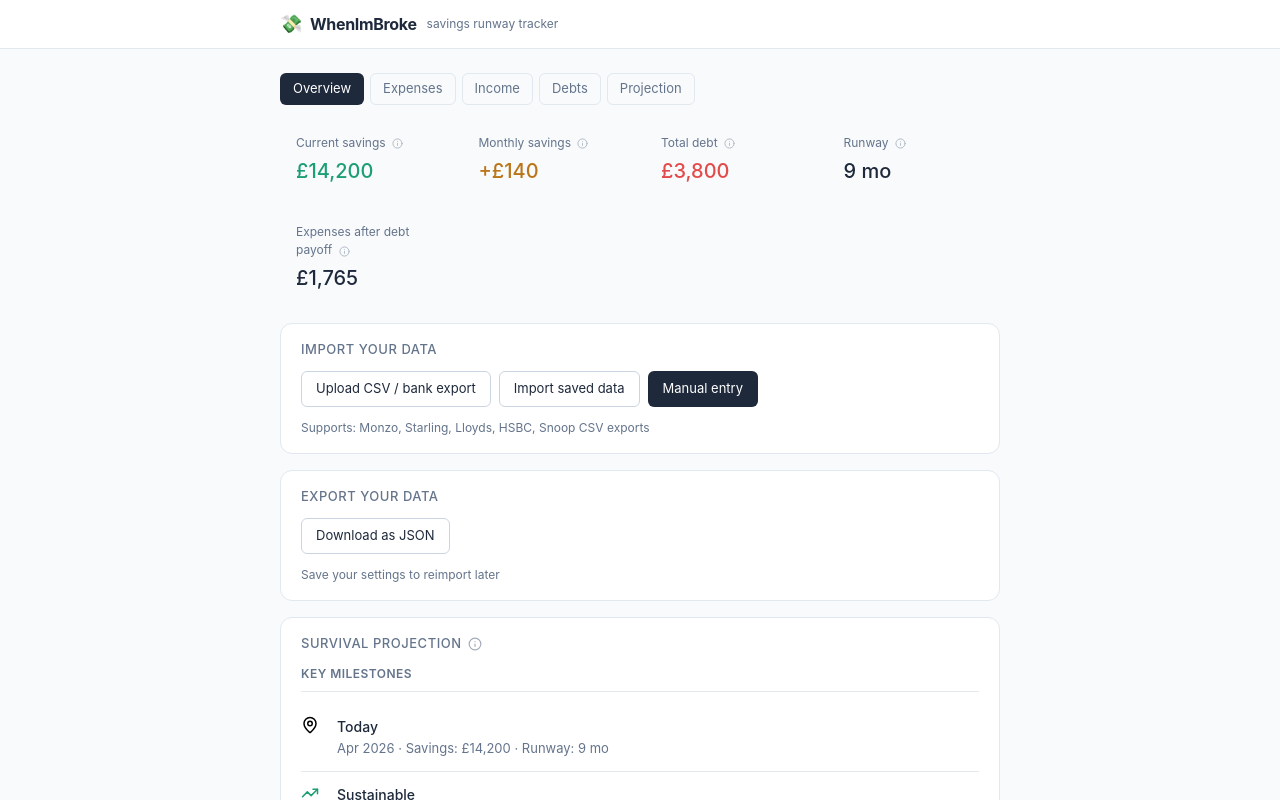
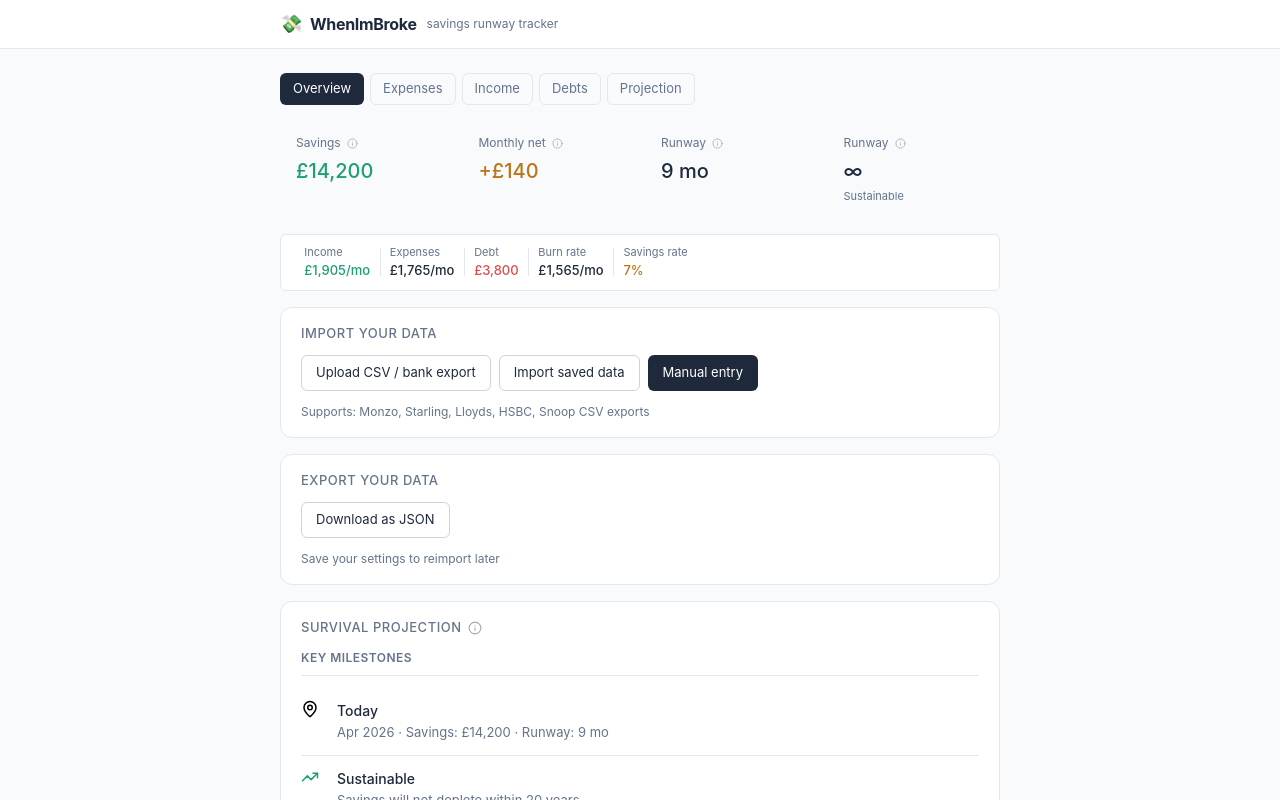
Before and after one commit to JohnNooney/WhenImBroke, a React (Vite) app in the folder app/: page / in a window 1280 px wide. Shown: the top 800 px of the page. Built offline with nearby package versions, Linux system fonts and the light colour scheme.

Commit message:
Redesign projection chart with milestone markers and enhanced detail panel

```diff
--- a/app/src/components/SavingsTracker.tsx
+++ b/app/src/components/SavingsTracker.tsx
@@ -133,6 +133,18 @@ export function SavingsTracker({ data, onChange }: Props) {
     return 'danger';
   };
 
+  const nextMilestone = (() => {
+    if (result.depletionDate) {
+      const moAway = Math.max(0, Math.ceil((result.depletionDate.getTime() - Date.now()) / (1000 * 60 * 60 * 24 * 30.44)));
+      return { label: 'Breaks', value: formatDate(result.depletionDate), sub: `${moAway} mo away`, color: 'danger' as const, tooltip: 'When savings will run out at current spending trajectory.' };
+    }
+    if (result.lastSafeDate) {
+      const moAway = Math.max(0, Math.ceil((result.lastSafeDate.getTime() - Date.now()) / (1000 * 60 * 60 * 24 * 30.44)));
+      return { label: 'Ready', value: formatDate(result.lastSafeDate), sub: moAway > 0 ? `${moAway} mo away` : 'Now', color: 'ok' as const, tooltip: 'Target reached & debt-free — safe to enter consumption mode.' };
+    }
+    return { label: 'Runway', value: '∞', sub: 'Sustainable', color: 'neutral' as const, tooltip: 'Savings will not deplete within the 20-year projection window.' };
+  })();
+
   return (
     <div className="wrap">
       {/* Tabs */}
@@ -148,36 +160,71 @@ export function SavingsTracker({ data, onChange }: Props) {
         ))}
       </div>
 
-      {/* Metrics Grid */}
+      {/* Primary Stats */}
       <div className="metric-grid">
         <div className="metric">
-          <div className="label">Current savings <Tooltip text="Your current savings balance. Baseline for all runway and depletion projections." /></div>
+          <div className="label">Savings <Tooltip text="Your current savings balance. Baseline for all runway and depletion projections." /></div>
           <div className="value" style={{ color: getValueColor('ok') }}>
             {formatCurrency(data.currentSavings)}
           </div>
         </div>
         <div className="metric">
-          <div className="label">Monthly savings <Tooltip text="Income minus all expenses including debt repayments. Positive means you're accumulating savings each month." /></div>
+          <div className="label">Monthly net <Tooltip text="Income minus all expenses including debt repayments. Positive means you're building savings each month." /></div>
           <div className="value" style={{ color: getValueColor(getSurplusColor()) }}>
             {result.monthlySavings >= 0 ? '+' : ''}{formatCurrency(result.monthlySavings)}
           </div>
         </div>
         <div className="metric">
-          <div className="label">Total debt <Tooltip text="Outstanding debt balance. Repayments are included in saving-phase costs only — cleared before consumption mode begins." /></div>
-          <div className="value" style={{ color: data.totalDebt > 0 ? getValueColor('danger') : getValueColor('neutral') }}>
-            {formatCurrency(data.totalDebt)}
-          </div>
-        </div>
-        <div className="metric">
-          <div className="label">Runway <Tooltip text="Months your current savings would last if income stopped today, spending only on living expenses (debt repayments end with the debt)." /></div>
+          <div className="label">Runway <Tooltip text="Months your current savings would last if income stopped today, spending only on living expenses." /></div>
           <div className="value">
             {result.runwayMonths === Infinity ? '∞' : `${result.runwayMonths} mo`}
           </div>
         </div>
         <div className="metric">
-          <div className="label">Expenses after debt payoff <Tooltip text="Monthly expenses once debt is cleared: living expenses + your savings contribution. Debt repayment stops." /></div>
-          <div className="value">{formatCurrency(result.livingExpenses + data.monthlySavingsContribution)}</div>
+          <div className="label">{nextMilestone.label} <Tooltip text={nextMilestone.tooltip} /></div>
+          <div className="value" style={{ color: getValueColor(nextMilestone.color) }}>
+            {nextMilestone.value}
+          </div>
+          <div className="metric-sub">{nextMilestone.sub}</div>
         </div>
+      </div>
+
+      {/* Supporting Details */}
+      <div className="dash-strip">
+        <div className="dash-item">
+          <span className="dash-label">Income</span>
+          <span className="dash-val" style={{ color: getValueColor('ok') }}>{formatCurrency(data.monthlyIncome)}/mo</span>
+        </div>
+        <div className="dash-sep" />
+        <div className="dash-item">
+          <span className="dash-label">Expenses</span>
+          <span className="dash-val">{formatCurrency(result.monthlyExpenses)}/mo</span>
+        </div>
+        {data.totalDebt > 0 && (
+          <>
+            <div className="dash-sep" />
+            <div className="dash-item">
+              <span className="dash-label">Debt</span>
+              <span className="dash-val" style={{ color: getValueColor('danger') }}>{formatCurrency(data.totalDebt)}</span>
+            </div>
+          </>
+        )}
+        <div className="dash-sep" />
+        <div className="dash-item">
+          <span className="dash-label">Burn rate</span>
+          <span className="dash-val">{formatCurrency(result.livingExpenses)}/mo</span>
+        </div>
+        {data.monthlyIncome > 0 && (
+          <>
+            <div className="dash-sep" />
+            <div className="dash-item">
+              <span className="dash-label">Savings rate</span>
+              <span className="dash-val" style={{ color: getValueColor(getSurplusColor()) }}>
+                {Math.round((result.monthlySavings / data.monthlyIncome) * 100)}%
+              </span>
+            </div>
+          </>
+        )}
       </div>
 
       {/* Overview Tab */}
@@ -289,7 +336,7 @@ export function SavingsTracker({ data, onChange }: Props) {
       {activeTab === 'projection' && (
         <>
           <ProjectionSection result={result} data={data} />
-          <ProjectionChart result={result} />
+          <ProjectionChart result={result} data={data} />
           <Section title="Phase thresholds">
             <p style={{ fontSize: '13px', color: 'var(--color-text-secondary)', marginBottom: '12px' }}>
               Set how many months of runway define each phase
@@ -684,94 +731,192 @@ function ProjectionSection({ result, data }: { result: RunwayResult; data: Finan
   );
 }
 
-function ProjectionChart({ result }: { result: RunwayResult }) {
-  const projections = result.projections.slice(0, 24);
+function ProjectionChart({ result, data }: { result: RunwayResult; data: FinancialData }) {
   const [selected, setSelected] = useState<MonthProjection | null>(null);
+
+  // Show until 2 months past depletion, or 36 months, whichever is less
+  const deplIdx = result.projections.findIndex(p => p.phase === 'depleted');
+  const displayCount = Math.min(
+    deplIdx >= 0 ? deplIdx + 3 : 36,
+    result.projections.length,
+  );
+  const projections = result.projections.slice(0, displayCount);
   if (projections.length === 0) return null;
 
   const maxBalance = Math.max(...projections.map(p => p.savingsBalance));
+  const effectiveMax = Math.max(maxBalance, data.savingsTarget, 1);
+
+  const phaseColor = (phase: MonthProjection['phase']) => {
+    if (phase === 'comfortable') return 'var(--color-ok)';
+    if (phase === 'caution') return 'var(--color-warn)';
+    if (phase === 'critical') return 'var(--color-danger)';
+    return 'var(--color-border-secondary)';
+  };
+
+  // Find milestone indices within displayed range
+  const findMilestoneIdx = (date: Date | null) => {
+    if (!date) return -1;
+    const idx = projections.findIndex(p => p.date >= date);
+    return idx;
+  };
+  const debtFreeIdx = findMilestoneIdx(result.debtFreeDate);
+  const lastSafeIdx = findMilestoneIdx(result.lastSafeDate);
+  const shownDeplIdx = deplIdx >= 0 && deplIdx < displayCount ? deplIdx : -1;
+
+  // Don't show debtFree marker if it's the same month as lastSafe
+  const showDebtFree = debtFreeIdx >= 0 && debtFreeIdx !== lastSafeIdx;
+
+  const markerLeft = (idx: number) =>
+    `${((idx + 0.5) / projections.length) * 100}%`;
+
+  // Savings target line height (% from bottom)
+  const targetLinePct = data.savingsTarget > 0
+    ? Math.min((data.savingsTarget / effectiveMax) * 100, 99)
+    : null;
 
   return (
     <Section title="Savings over time">
+      {/* Y-axis reference */}
+      <div style={{ display: 'flex', justifyContent: 'space-between', fontSize: '11px', color: 'var(--color-text-secondary)', marginBottom: '4px' }}>
+        <span>{formatCurrency(effectiveMax)}</span>
+        {targetLinePct !== null && (
+          <span style={{ color: 'var(--color-ok)' }}>Target {formatCurrency(data.savingsTarget)}</span>
+        )}
+        <span>£0</span>
+      </div>
+
+      {/* Chart area */}
       <div style={{ display: 'flex', alignItems: 'flex-end', gap: '2px', height: '120px', position: 'relative' }}>
+
+        {/* Savings target horizontal line */}
+        {targetLinePct !== null && (
+          <div style={{
+            position: 'absolute', left: 0, right: 0,
+            bottom: `${targetLinePct}%`,
+            borderTop: '1px dashed var(--color-ok)',
+            opacity: 0.45,
+            pointerEvents: 'none',
+            zIndex: 1,
+          }} />
+        )}
+
+        {/* Milestone: debt-free */}
+        {showDebtFree && (
+          <div style={{
+            position: 'absolute', top: 0, bottom: 0,
+            left: markerLeft(debtFreeIdx),
+            borderLeft: '1px dashed var(--color-warn)',
+            opacity: 0.7,
+            pointerEvents: 'none',
+            zIndex: 3,
+          }}>
+            <span style={{ position: 'absolute', top: 2, left: 4, fontSize: '10px', color: 'var(--color-warn)', whiteSpace: 'nowrap', lineHeight: 1 }}>debt-free</span>
+          </div>
+        )}
+
+        {/* Milestone: ready (consumption mode) */}
+        {lastSafeIdx >= 0 && (
+          <div style={{
+            position: 'absolute', top: 0, bottom: 0,
+            left: markerLeft(lastSafeIdx),
+            borderLeft: '1px dashed var(--color-ok)',
+            opacity: 0.7,
+            pointerEvents: 'none',
+            zIndex: 3,
+          }}>
+            <span style={{ position: 'absolute', top: showDebtFree && Math.abs(lastSafeIdx - debtFreeIdx) < 4 ? 14 : 2, left: 4, fontSize: '10px', color: 'var(--color-ok)', whiteSpace: 'nowrap', lineHeight: 1 }}>ready</span>
+          </div>
+        )}
+
+        {/* Milestone: depleted */}
+        {shownDeplIdx >= 0 && (
+          <div style={{
+            position: 'absolute', top: 0, bottom: 0,
+            left: markerLeft(shownDeplIdx),
+            borderLeft: '1px dashed var(--color-danger)',
+            opacity: 0.7,
+            pointerEvents: 'none',
+            zIndex: 3,
+          }}>
+            <span style={{ position: 'absolute', top: 2, right: 4, left: 'auto', fontSize: '10px', color: 'var(--color-danger)', whiteSpace: 'nowrap', lineHeight: 1 }}>broke</span>
+          </div>
+        )}
+
+        {/* Bars */}
         {projections.map((p, i) => {
-          const height = maxBalance > 0 ? (p.savingsBalance / maxBalance) * 100 : 0;
-          const color = p.phase === 'comfortable' ? 'var(--color-ok)'
-            : p.phase === 'caution' ? 'var(--color-warn)'
-            : p.phase === 'critical' ? 'var(--color-danger)'
-            : 'var(--color-border-tertiary)';
+          const height = (p.savingsBalance / effectiveMax) * 100;
           const isSelected = selected?.month === p.month;
-
           return (
             <div
               key={i}
-              onClick={() => setSelected(p)}
+              onClick={() => setSelected(isSelected ? null : p)}
               style={{
                 flex: 1,
-                height: `${Math.max(height, 2)}%`,
-                background: color,
+                height: `${Math.max(height, 1.5)}%`,
+                background: phaseColor(p.phase),
                 borderRadius: '2px 2px 0 0',
-                minWidth: '8px',
+                minWidth: '4px',
                 cursor: 'pointer',
                 position: 'relative',
+                zIndex: 2,
                 outline: isSelected ? '2px solid var(--color-text-primary)' : 'none',
                 outlineOffset: '2px',
+                opacity: selected && !isSelected ? 0.5 : 1,
+                transition: 'opacity 0.1s',
               }}
             />
           );
         })}
+      </div>
 
-        {selected && (
-          <div
-            style={{
-              position: 'absolute',
-              top: -8,
-              bottom: -8,
-              left: `${(selected.month / projections.length) * 100 + (50 / projections.length)}%`,
-              width: '2px',
-              borderLeft: '2px dotted var(--color-text-primary)',
-              pointerEvents: 'none',
-              transform: 'translateX(-50%)',
-            }}
-          />
-        )}
-      </div>
+      {/* X-axis labels */}
       <div style={{ display: 'flex', justifyContent: 'space-between', fontSize: '11px', color: 'var(--color-text-secondary)', marginTop: '4px' }}>
         <span>{formatDate(projections[0].date)}</span>
         <span>{formatDate(projections[projections.length - 1].date)}</span>
       </div>
 
+      {/* Phase legend */}
+      <div style={{ display: 'flex', gap: '12px', marginTop: '8px', flexWrap: 'wrap' }}>
+        {(['comfortable', 'caution', 'critical', 'depleted'] as const).map(ph => (
+          projections.some(p => p.phase === ph) && (
+            <span key={ph} style={{ display: 'flex', alignItems: 'center', gap: '4px', fontSize: '11px', color: 'var(--color-text-secondary)' }}>
+              <span style={{ width: 8, height: 8, borderRadius: '2px', background: phaseColor(ph), display: 'inline-block' }} />
+              {ph}
+            </span>
+          )
+        ))}
+      </div>
+
+      {/* Selected month detail */}
       {selected && (
         <div style={{
-          marginTop: '12px',
-          padding: '12px',
-          background: 'var(--color-bg-secondary)',
-          borderRadius: '8px',
+          marginTop: '10px',
+          padding: '10px 12px',
+          background: 'var(--color-background-secondary)',
+          borderRadius: 'var(--border-radius-md)',
           fontSize: '13px',
-          border: '2px solid var(--color-text-primary)'
+          border: '0.5px solid var(--color-border-tertiary)',
         }}>
-          <div style={{ fontWeight: 600, marginBottom: '8px', display: 'flex', justifyContent: 'space-between' }}>
-            <span>{formatDate(selected.date)} · Month {selected.month + 1} · {selected.mode === 'saving' ? 'Saving Mode' : 'Consumption Mode'}</span>
+          <div style={{ fontWeight: 600, marginBottom: '8px', display: 'flex', justifyContent: 'space-between', alignItems: 'center' }}>
+            <span style={{ fontSize: '12px' }}>
+              {formatDate(selected.date)} · Month {selected.month + 1} ·{' '}
+              <span style={{ color: selected.mode === 'saving' ? 'var(--color-ok)' : 'var(--color-warn)' }}>
+                {selected.mode === 'saving' ? 'Saving' : 'Consumption'}
+              </span>
+            </span>
             <button
               onClick={() => setSelected(null)}
-              style={{
-                background: 'none',
-                border: 'none',
-                cursor: 'pointer',
-                fontSize: '16px',
-                color: 'var(--color-text-secondary)'
-              }}
-            >
-              ×
-            </button>
+              style={{ background: 'none', border: 'none', cursor: 'pointer', fontSize: '16px', color: 'var(--color-text-secondary)', lineHeight: 1, padding: 0 }}
+            >×</button>
           </div>
-          <div style={{ display: 'grid', gridTemplateColumns: 'repeat(2, 1fr)', gap: '8px' }}>
-            <div>Balance: <strong>{formatCurrency(selected.savingsBalance)}</strong></div>
-            <div>Phase: <strong style={{ color: selected.phase === 'comfortable' ? 'var(--color-ok)' : selected.phase === 'caution' ? 'var(--color-warn)' : selected.phase === 'critical' ? 'var(--color-danger)' : 'inherit' }}>{selected.phase}</strong></div>
-            {selected.income > 0 && <div>Income: <span style={{ color: 'var(--color-ok)' }}>+{formatCurrency(selected.income)}</span></div>}
-            <div>Expenses: <span style={{ color: 'var(--color-danger)' }}>-{formatCurrency(selected.expenses)}</span></div>
-            {selected.debtPaid > 0 && <div>Debt paid: <span style={{ color: 'var(--color-warn)' }}>-{formatCurrency(selected.debtPaid)}</span></div>}
-            <div>Net: <strong style={{ color: selected.netChange >= 0 ? 'var(--color-ok)' : 'var(--color-danger)' }}>{selected.netChange >= 0 ? '+' : ''}{formatCurrency(selected.netChange)}</strong></div>
+          <div style={{ display: 'grid', gridTemplateColumns: 'repeat(2, 1fr)', gap: '6px' }}>
+            <div>Balance <strong>{formatCurrency(selected.savingsBalance)}</strong></div>
+            <div>Phase <strong style={{ color: phaseColor(selected.phase) }}>{selected.phase}</strong></div>
+            {selected.income > 0 && <div>Income <span style={{ color: 'var(--color-ok)' }}>+{formatCurrency(selected.income)}</span></div>}
+            <div>Expenses <span style={{ color: 'var(--color-danger)' }}>−{formatCurrency(selected.expenses)}</span></div>
+            {selected.debtPaid > 0 && <div>Debt paid <span style={{ color: 'var(--color-warn)' }}>−{formatCurrency(selected.debtPaid)}</span></div>}
+            {selected.remainingDebt > 0 && <div>Debt left <span style={{ color: 'var(--color-danger)' }}>{formatCurrency(selected.remainingDebt)}</span></div>}
+            <div>Net <strong style={{ color: selected.netChange >= 0 ? 'var(--color-ok)' : 'var(--color-danger)' }}>{selected.netChange >= 0 ? '+' : ''}{formatCurrency(selected.netChange)}</strong></div>
           </div>
         </div>
       )}
--- a/app/src/index.css
+++ b/app/src/index.css
@@ -150,6 +150,53 @@
   font-size: 20px;
   font-weight: 500;
   color: var(--color-text-primary);
+}
+
+.metric .metric-sub {
+  font-size: 11px;
+  color: var(--color-text-secondary);
+  margin-top: 2px;
+}
+
+/* Dashboard secondary details strip */
+.dash-strip {
+  display: flex;
+  align-items: center;
+  gap: 0;
+  padding: 0.55rem 0.85rem;
+  background: var(--color-background-primary);
+  border: 0.5px solid var(--color-border-tertiary);
+  border-radius: var(--border-radius-md);
+  margin-bottom: 1rem;
+  flex-wrap: wrap;
+  row-gap: 6px;
+}
+
+.dash-item {
+  display: flex;
+  flex-direction: column;
+  gap: 1px;
+  padding: 0 0.6rem;
+}
+
+.dash-label {
+  font-size: 11px;
+  color: var(--color-text-secondary);
+  white-space: nowrap;
+}
+
+.dash-val {
+  font-size: 13px;
+  font-weight: 500;
+  color: var(--color-text-primary);
+  white-space: nowrap;
+}
+
+.dash-sep {
+  width: 0.5px;
+  height: 28px;
+  background: var(--color-border-tertiary);
+  flex-shrink: 0;
 }
 
 .timeline {
--- a/app/src/types/index.ts
+++ b/app/src/types/index.ts
@@ -33,6 +33,7 @@ export interface MonthProjection {
   expenses: number;
   debtPaid: number;
   netChange: number;
+  remainingDebt: number;
 }
 
 export interface RunwayResult {
--- a/app/src/utils/calculations.ts
+++ b/app/src/utils/calculations.ts
@@ -155,6 +155,7 @@ export function calculateRunway(data: FinancialData): RunwayResult {
       expenses: projExpenses,
       debtPaid: projDebtPaid,
       netChange: projNetChange,
+      remainingDebt: Math.max(0, remainingDebt),
     });
 
     // Update balance for next month based on current mode
```
